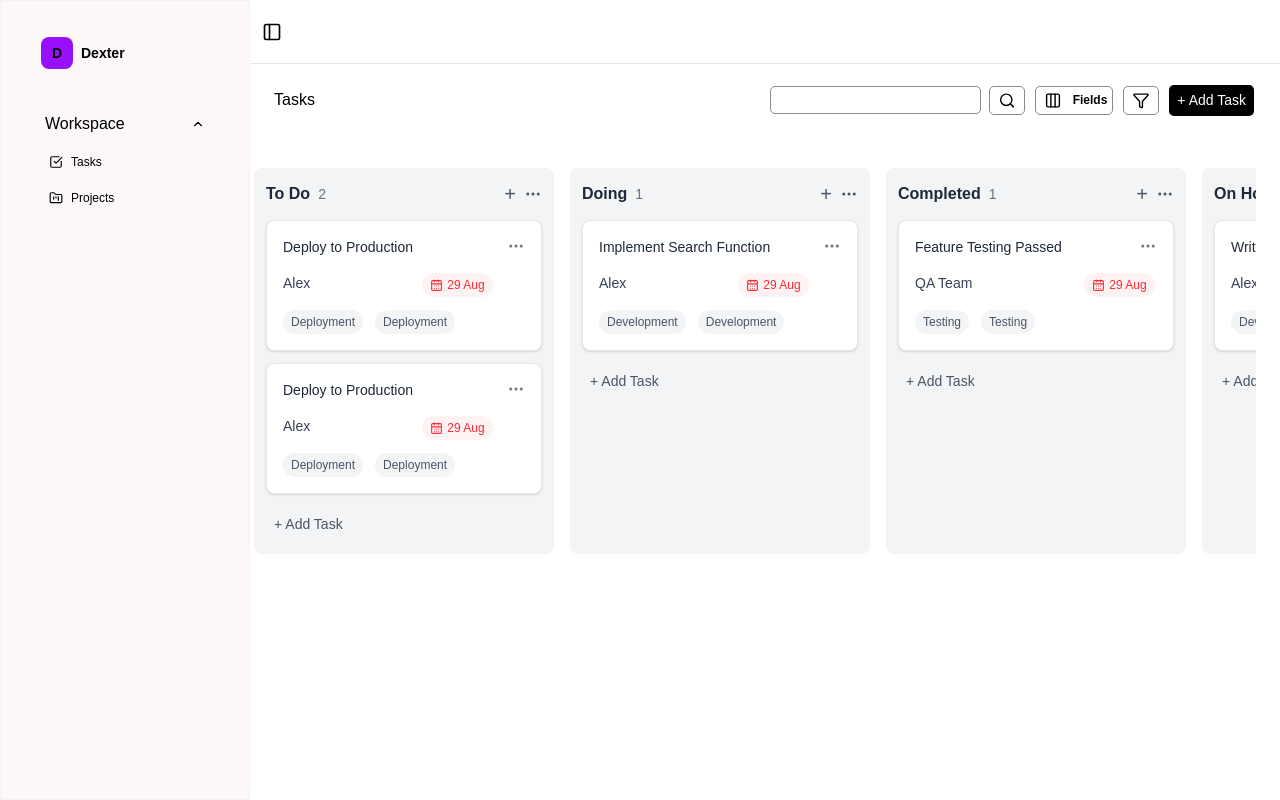
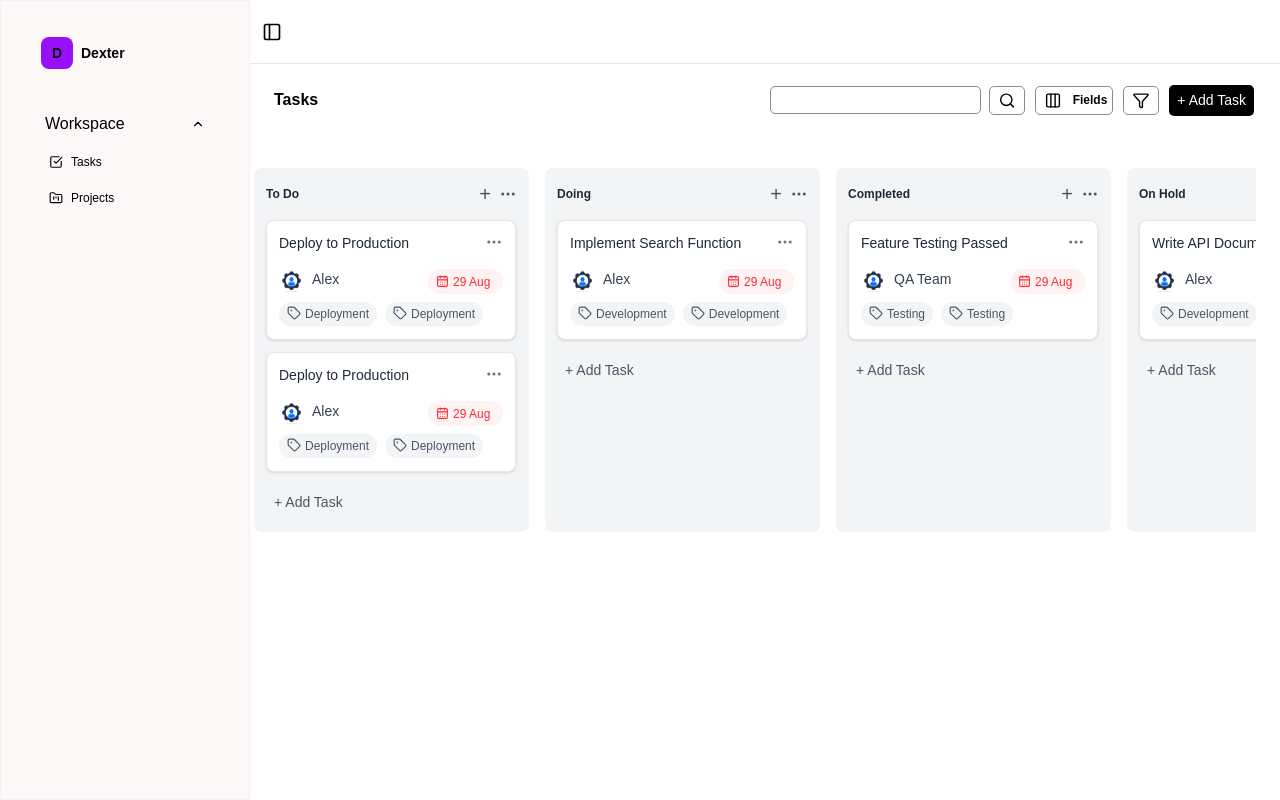
Before and after one commit to Abhi-coder-2/task_management_assignment, a Next.js app in the folder frontend/: page /dashboard/tasks in a window 1280 px wide. Built offline with nearby package versions, Linux system fonts and the light colour scheme.

Commit message:
frontend card design

```diff
--- a/frontend/app/dashboard/tasks/page.tsx
+++ b/frontend/app/dashboard/tasks/page.tsx
@@ -7,6 +7,7 @@ import {
   Funnel,
   MoreHorizontal,
   Search,
+  Tag,
 } from "lucide-react";
 import DashboardLayout from "../page";
 
@@ -107,7 +108,7 @@ export default function TaskBoard() {
         <div
           className={`${styles.task_header} bg-white fixed pr-70 w-full top-15 mb-5 z-20 flex items-center justify-between px-5`}
         >
-          <div>Tasks</div>
+          <div className="text-1xs font-bold">Tasks</div>
 
           <div className={`${styles.task_head_right} flex`}>
             <div className="flex gap-2">
@@ -158,20 +159,18 @@ export default function TaskBoard() {
             return (
               <div
                 key={column.id}
-                className="w-[300px] shrink-0 rounded-lg bg-gray-100 p-3"
+                className="w-[275px] shrink-0 rounded-lg bg-gray-100 p-3"
               >
 
                 {/* COLUMN HEADER */}
                 <div className="mb-3 flex items-center justify-between">
 
                   <div className="flex items-center gap-2">
-                    <h2 className="font-semibold text-gray-800">
+                    <h2 className=" text-xs font-bold text-gray-800">
                       {column.title}
                     </h2>
 
-                    <span className="text-sm text-gray-500">
-                      {columnTasks.length}
-                    </span>
+
                   </div>
 
                   <div className="flex items-center gap-2">
@@ -197,7 +196,7 @@ export default function TaskBoard() {
 
                     <div
                       key={task.id}
-                      className="rounded-lg border border-gray-200 bg-white p-4 shadow-sm"
+                      className={`${styles.task_card_outer} rounded-lg border border-gray-200 bg-white p-3 shadow-sm`}
                     >
 
                       {/* TITLE */}
@@ -214,24 +213,28 @@ export default function TaskBoard() {
                       </div>
                       {/* USER */}
                       <div className="mt-4 flex items-center gap-2">
-                       <div className="flex justify-between gap-28">
-                        <div className="text-sm text-gray-700">
-                          {task.user}
+                       <div className={styles.user_calendar}>
+                        <div className="text-sm text-gray-700 flex item-center gap-2">
+                          <span ><img className={styles.user_card_img} src="/admin.jpg" alt="" /></span>
+                         <span> {task.user}</span>
                         </div>
-                        <div className="inline-flex items-center gap-1 rounded-full bg-red-50 px-2 py-1 text-xs text-red-500">
+                        <div className={`${styles.card_dueDate} inline-flex items-center gap-1 rounded-full bg-red-50 px-2 py-1 text-xs text-red-500`}>
                           <CalendarDays size={13} />
                           {task.dueDate}
                         </div>
                        </div>
                       </div>
                       {/* CATEGORY */}
-                      <div className="mt-3">
-                        <span className="inline-flex rounded-full bg-gray-100 px-2 py-1 text-xs text-gray-600">
-                          {task.category}
-                        </span>
-                        <span className="inline-flex rounded-full bg-gray-100 px-2 py-1 text-xs text-gray-600 ml-3">
-                          {task.category}
-                        </span>
+                      <div className=" flex mt-2 gap-2 ">
+                        <div className=" rounded-full bg-gray-100 px-2 py-1 text-xs text-gray-600 flex align-center gap-1">
+                         <span><Tag size={14}/></span>
+                         <span>{task.category}</span>
+                        </div>
+                       <div className=" rounded-full bg-gray-100 px-2 py-1 text-xs text-gray-600 flex align-center gap-1">
+                         <span><Tag size={14}/></span>
+                         <span>{task.category}</span>
+                        </div>
+
                       </div>
                     </div>
 
--- a/frontend/app/dashboard/tasks/tasks.module.css
+++ b/frontend/app/dashboard/tasks/tasks.module.css
@@ -57,3 +57,22 @@
     font-size: 14px;
    cursor: pointer;
 }
+.task_card_outer{
+    width:250px;
+    height: 120px;
+}
+.user_calendar{
+    width: 100%;
+    display: flex;
+    justify-content: space-between;
+
+}
+.card_dueDate{
+    width: 75px;
+}
+.user_card_img{
+    display: inline-block;
+    height: 25px;
+    width: 25px;
+    border-radius: 50%;
+}
```
Also changed, not shown: frontend/public/admin.jpg (added).
